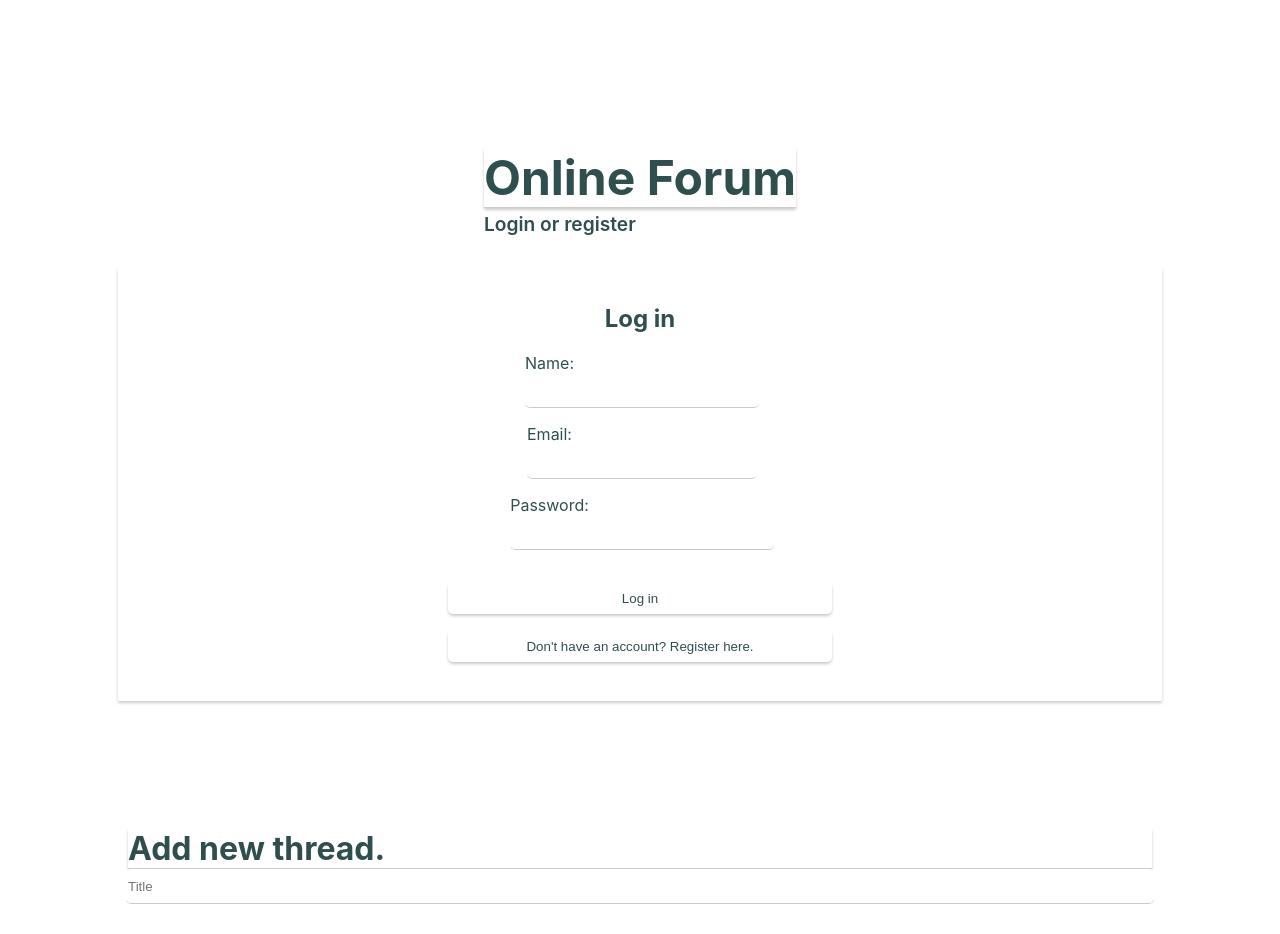
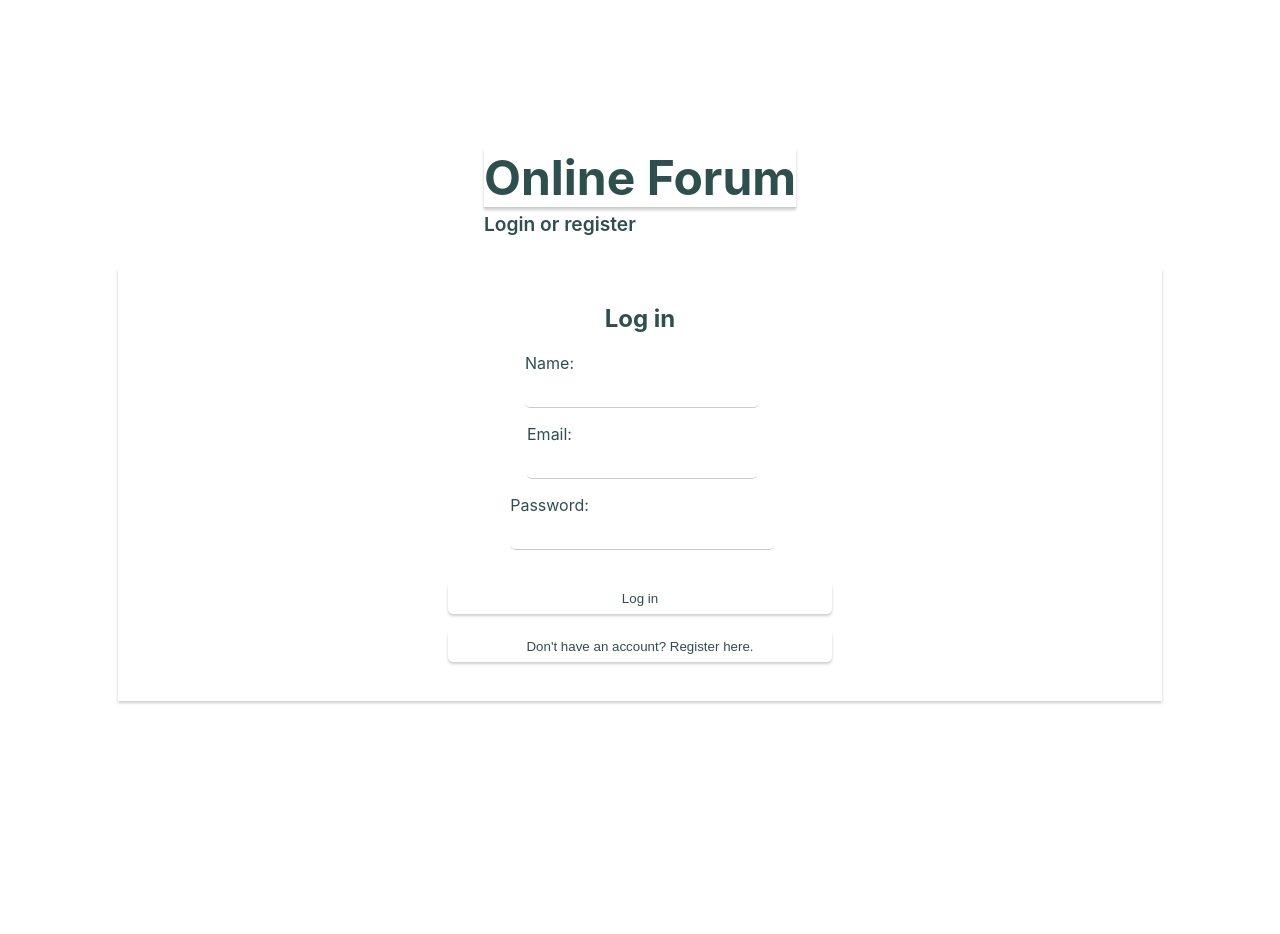
Before and after one commit to DVNOWEB/ForumProject, a React (Create React App) app: page / in a window 1280 px wide. Shown: the top 934 px of the page. After the commit the page ends 816 px from the top, so only its background shows below. Built offline with nearby package versions, Linux system fonts and the light colour scheme.

Commit message:
Login and pass down user to ThreadCreate

```diff
--- a/src/App.tsx
+++ b/src/App.tsx
@@ -1,94 +1,18 @@
-// import React, { useState } from 'react';
-// import '../src/styles/App.css';
-// import AuthForm from './components/AuthForm';
-// import ThreadCreationView from './components/ThreadCreationView';
-
-// function App() {
-//   const [messages, setMessages] = useState<Message[]>([]); // Array to store messages
-//   const [loggedInUser, setLoggedInUser] = useState<string | null>(null);
-
-//   // Function to handle thread creation and store messages
-//   const handleCreateThread = (
-//     title: string,
-//     category: ThreadCategory,
-//     description: string
-//   ) => {
-//     if (loggedInUser) {
-//       const newThread = {
-//         title,
-//         category,
-//         description,
-//         user: loggedInUser, // Store the user ID with the message
-//       };
-
-//       // Add the new message to the messages array
-//       setMessages([...messages, newThread]);
-
-//       // Store the messages array in local storage
-//       localStorage.setItem('messages', JSON.stringify([...messages, newThread]));
-//     }
-//   };
-
-//   return (
-//     <div className="App">
-//       <AuthForm onLogin={(user) => setLoggedInUser(user)} />
-//       {/* Pass loggedInUser to ThreadCreationView */}
-//       <ThreadCreationView
-//         onCreateThread={handleCreateThread}
-//         loggedInUser={loggedInUser}
-//       />
-//     </div>
-//   );
-// }
-
-// export default App;
-
-import React, { useState } from 'react'
-import '../src/styles/App.css'
-import AuthForm from './components/AuthForm'
-import ThreadCreationView from './components/ThreadCreationView'
-import { handleCreateThread } from '../src/components/ThreadCreationView' // Import the function
+import React, { useState } from "react";
+import "../src/styles/App.css";
+import AuthForm from "./components/AuthForm";
+import ThreadCreationView from "./components/ThreadCreationView";
 
 function App() {
-  const [threads, setThreads] = useState<Thread[]>([]) // Array to store threads
-  const [loggedInUser, setLoggedInUser] = useState<string | null>(null)
-
-  const onCreateThread = (
-    title: string,
-    category: ThreadCategory,
-    description: string
-  ) => {
-    // Call the handleCreateThread function from threadUtils.ts
-    const updatedThreads = handleCreateThread(
-      threads,
-      loggedInUser || '', // Ensure loggedInUser is a string or empty string
-      title,
-      category,
-      description
-    )
-
-    // Update the threads state
-    setThreads(updatedThreads)
-
-    // Store the updated threads array in local storage
-    localStorage.setItem('threads', JSON.stringify(updatedThreads))
-  }
+  const [loggedInUser, setLoggedInUser] = useState<User | null>(null);
 
   return (
     <div className="App">
-      <AuthForm
-        onLogin={(user) =>
-          setLoggedInUser(user !== null ? user.toString() : null)
-        }
-      />
+      <AuthForm setLoggedInUser={setLoggedInUser} loggedInUser={loggedInUser} />
       {/* Pass loggedInUser and threads to ThreadCreationView */}
-      <ThreadCreationView
-        onCreateThread={onCreateThread} // Use the local onCreateThread function
-        loggedInUser={loggedInUser}
-        threads={threads}
-      />
+      {loggedInUser && <ThreadCreationView loggedInUser={loggedInUser} />}
     </div>
-  )
+  );
 }
 
-export default App
+export default App;
--- a/src/components/AuthForm.tsx
+++ b/src/components/AuthForm.tsx
@@ -1,186 +1,14 @@
-// import React, { useEffect, useState } from 'react'
-// import '../styles/AuthForm.css'
-
-// function AuthForm({ onLogin }: AuthFormProps) {
-//   const [name, setName] = useState('')
-//   const [email, setEmail] = useState('')
-//   const [password, setPassword] = useState('')
-//   const [isRegistered, setIsRegistered] = useState(true)
-//   const [loggedInUser, setLoggedInUser] = useState<string | null>(null)
-//   const [message, setMessage] = useState<string | null>(null)
-//   const [messageColor, setMessageColor] = useState<string | null>(null)
-
-//   useEffect(() => {
-//     // Load user data from local storage on component mount
-//     const storedUsers = localStorage.getItem('users')
-//     if (storedUsers) {
-//       const parsedUsers = JSON.parse(storedUsers)
-//       // You can set the first user as the logged-in user here if needed
-//     }
-//   }, [])
-
-//   const generateUserId = () => {
-//     return Math.floor(Math.random() * 1000) // Change to return a number
-//   }
-
-//   const handleFormSubmit = (e: React.FormEvent) => {
-//     e.preventDefault()
-
-//     setMessage(null)
-//     setMessageColor(null)
-
-//     if (!name && !email && !password && loggedInUser) {
-//       // Handle logout logic
-//       setLoggedInUser(null)
-//       setName('')
-//       setEmail('')
-//       setPassword('')
-//       setMessage('Logged out successfully.')
-//       setMessageColor('green')
-//       setTimeout(() => {
-//         setMessage(null)
-//         setMessageColor(null)
-//       }, 3000)
-//       return
-//     }
-
-//     if (name && email && password) {
-//       const storedUsers = localStorage.getItem('users')
-//       const users = storedUsers ? JSON.parse(storedUsers) : []
-
-//       const userExists = users.some((user: any) => user.email === email)
-
-//       if (userExists) {
-//         // Find the user by email
-//         const existingUser = users.find((user: any) => user.email === email)
-//         if (existingUser && existingUser.name === name) {
-//           // Redirect to welcome page if the name matches
-//           setLoggedInUser(existingUser.id) // Set the user ID as the logged-in user
-//           onLogin(existingUser.id) // Call the onLogin prop
-//           return
-//         }
-
-//         setMessage('User already exists. Log in instead.')
-//         setMessageColor('red')
-//         return
-//       }
-
-//       if (isRegistered) {
-//         setMessage('User not registered. Please register first.')
-//         setMessageColor('red')
-//         return
-//       }
-
-//       const newUser = { id: generateUserId(), name, email, password }
-//       users.push(newUser)
-//       localStorage.setItem('users', JSON.stringify(users))
-
-//       setLoggedInUser(newUser.id) // Set the user ID as the logged-in user
-//       onLogin(newUser.id) // Call the onLogin prop
-//       setIsRegistered(true)
-//       setEmail('')
-//       setPassword('')
-//       setMessage('Registration successful.')
-//       setMessageColor('green')
-//     } else {
-//       setMessage('Please fill in all fields.')
-//       setMessageColor('red')
-//     }
-
-//     setTimeout(() => {
-//       setMessage(null)
-//       setMessageColor(null)
-//     }, 3000)
-//   }
-
-//   const handleLogout = () => {
-//     setLoggedInUser(null)
-//     setName('')
-//     setEmail('')
-//     setPassword('')
-//     setMessage('Logged out successfully.')
-//     setMessageColor('green')
-//     setTimeout(() => {
-//       setMessage(null)
-//       setMessageColor(null)
-//     }, 3000)
-//   }
-
-//   return (
-//     <div className="main_container">
-//       <div className="header">
-//         <h1>Online Forum</h1>
-//         <span>Login or register</span>
-//       </div>
-//       {loggedInUser ? (
-//         <div>
-//           <h2>Welcome, {name || 'User'}!</h2>
-//           <button onClick={handleLogout}>Log Out</button>
-//         </div>
-//       ) : (
-//         <div className="form_container">
-//           <h2>{isRegistered ? 'Log in' : 'Register'}</h2>
-//           <form onSubmit={handleFormSubmit}>
-//             <div>
-//               <label htmlFor="Name">Name:</label>
-//               <input
-//                 type="text"
-//                 id="Name"
-//                 value={name}
-//                 onChange={(e) => setName(e.target.value)}
-//               />
-//             </div>
-//             <div>
-//               <label htmlFor="Email">Email:</label>
-//               <input
-//                 type="email"
-//                 id="Email"
-//                 value={email}
-//                 onChange={(e) => setEmail(e.target.value)}
-//               />
-//             </div>
-//             <div>
-//               <label htmlFor="Password">Password:</label>
-//               <input
-//                 type="password"
-//                 id="Password"
-//                 value={password}
-//                 onChange={(e) => setPassword(e.target.value)}
-//               />
-//             </div>
-//             <div>
-//               <button type="submit">
-//                 {isRegistered ? 'Log in' : 'Register'}
-//               </button>
-//             </div>
-//           </form>
-//           <div>
-//             <button onClick={() => setIsRegistered(!isRegistered)}>
-//               {isRegistered
-//                 ? "Don't have an account? Register here."
-//                 : 'Already have an account? Log in here.'}
-//             </button>
-//           </div>
-//           <h2 style={{ color: messageColor || '' }}>{message}</h2>
-//         </div>
-//       )}
-//     </div>
-//   )
-// }
-
-// export default AuthForm
 
 
 
 import React, { useEffect, useState } from 'react'
 import '../styles/AuthForm.css'
 
-function AuthForm({ onLogin }: AuthFormProps) {
+function AuthForm({ loggedInUser, setLoggedInUser}: AuthFormProps) {
   const [name, setName] = useState('')
   const [userName, setUserName] = useState('')
   const [password, setPassword] = useState('')
   const [isRegistered, setIsRegistered] = useState(true)
-  const [loggedInUser, setLoggedInUser] = useState<number | null>(null) // Change the type to number
   const [message, setMessage] = useState<string | null>(null)
   const [messageColor, setMessageColor] = useState<string | null>(null)
 
@@ -222,15 +50,14 @@ function AuthForm({ onLogin }: AuthFormProps) {
       const storedUsers = localStorage.getItem('users')
       const users = storedUsers ? JSON.parse(storedUsers) : []
 
-      const userExists = users.some((user: any) => user.userName === userName)
+      const userExists = users.some((user: User) => user.userName === userName)
 
       if (userExists) {
         // Find the user by email
-        const existingUser = users.find((user: any) => user.userName === userName)
+        const existingUser = users.find((user: User) => user.userName === userName)
         if (existingUser && existingUser.name === name) {
           // Redirect to welcome page if the name matches
-          setLoggedInUser(existingUser.id)
-          onLogin(existingUser.id.toString()) // Convert to string
+          setLoggedInUser(existingUser)
           return
         }
 
@@ -249,8 +76,7 @@ function AuthForm({ onLogin }: AuthFormProps) {
       users.push(newUser)
       localStorage.setItem('users', JSON.stringify(users))
 
-      setLoggedInUser(newUser.id)
-      onLogin(newUser.id.toString()) // Convert to string
+      setLoggedInUser(newUser)
       setIsRegistered(true)
       setUserName('')
       setPassword('')
--- a/src/components/ThreadCreationView.tsx
+++ b/src/components/ThreadCreationView.tsx
@@ -1,7 +1,7 @@
 import React, { useEffect, useState } from "react";
 import "../styles/ThreadCreationView.css";
 
-const ThreadCreationView = () => {
+const ThreadCreationView = ({ loggedInUser}: ThreadCreationViewProps) => {
   const [title, setTitle] = useState<string>("");
   const [category, setCategory] = useState<ThreadCategory>("QNA");
   const [description, setDescription] = useState<string>("");
@@ -12,7 +12,8 @@ const [threadsArray, setThreadsArray] = useState([])
 
   const [user, setUser] = useState<User>({id: 2,
     name: "Calle",
-    userName: "CalleKula"
+    userName: "CalleKula",
+    password: "1234"
   })
 
 
@@ -51,9 +52,10 @@ const [threadsArray, setThreadsArray] = useState([])
       category,
       creationDate: "idag",
       description,
-      creator: user
+      creator: user,
     };
 
+    console.log(loggedInUser)
     saveThreadToLocalStorage(newThread)
   };
 
```
Also changed, not shown: src/model/index.d.ts (+5 -10 lines).
